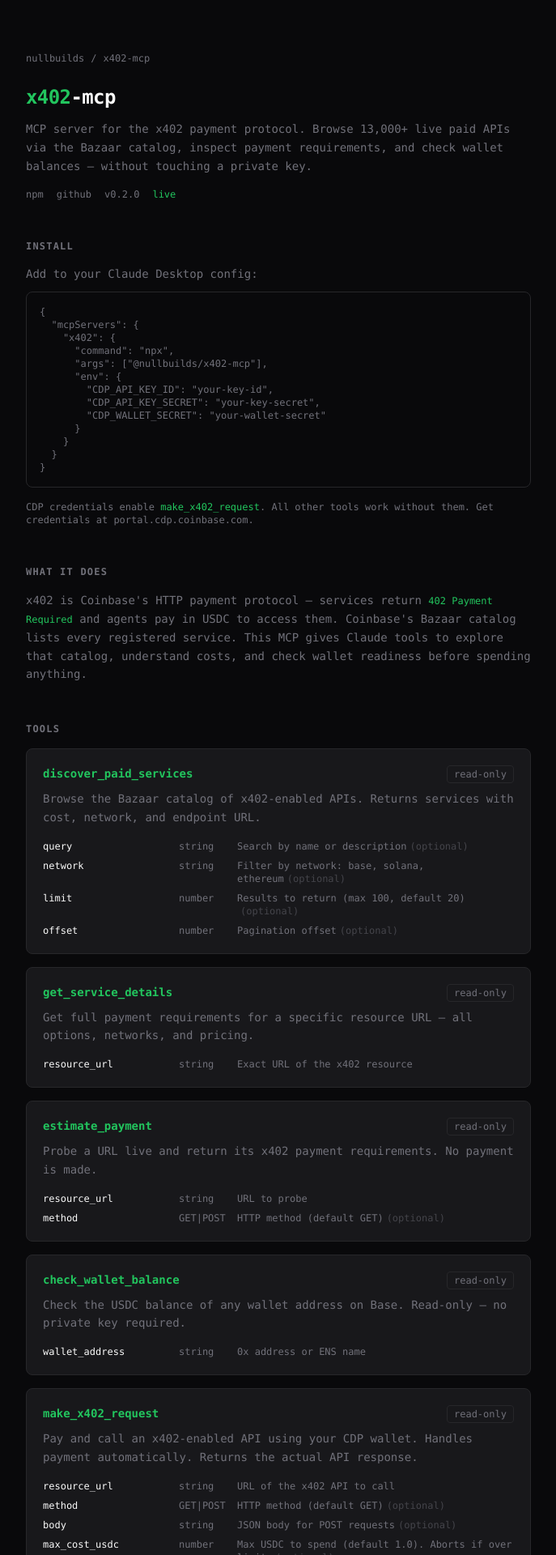
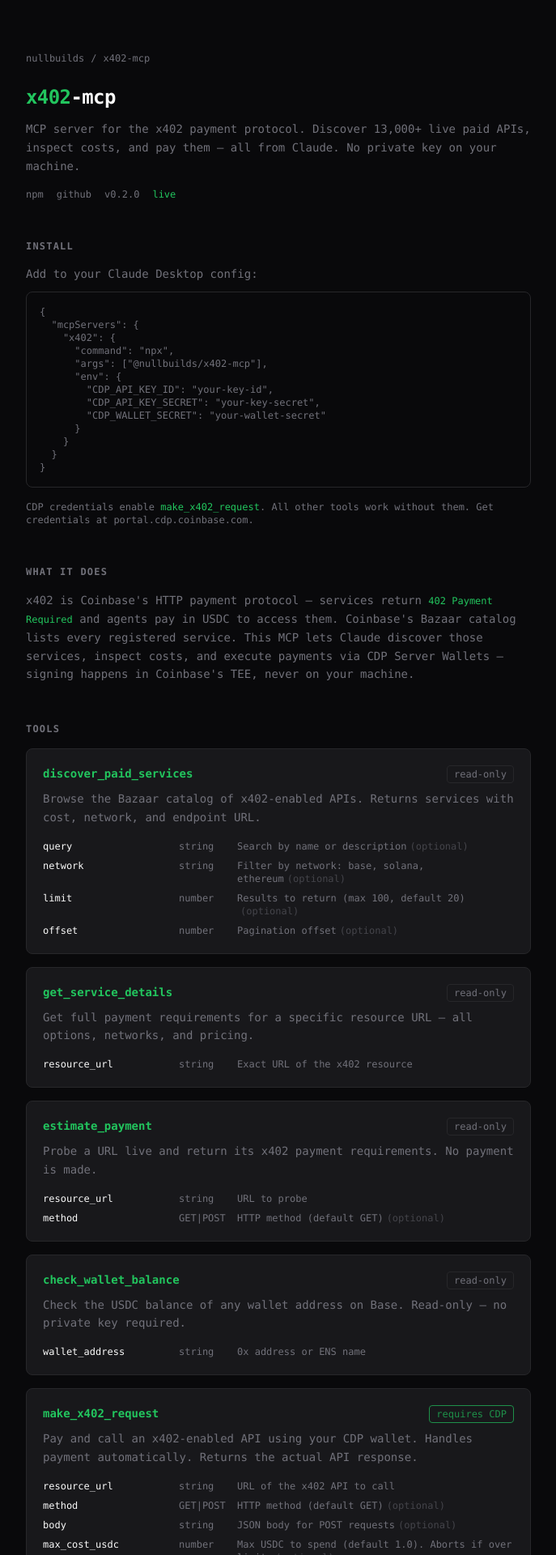
Before and after one commit to nullbuilds-ai/nullbuilds-site, a Next.js app: page /x402-mcp in a window 1280 px wide. Shown: the top 1920 px of the page at 81% size, without its empty margins (296-983 px from the left). Built offline with nearby package versions, Linux system fonts and the light colour scheme.

Commit message:
fix(x402-mcp): badge, lede, payment example

```diff
--- a/src/app/x402-mcp/page.tsx
+++ b/src/app/x402-mcp/page.tsx
@@ -12,17 +12,19 @@
   name,
   description,
   params,
+  badge = "read-only",
 }: {
   name: string;
   description: string;
   params: { name: string; type: string; desc: string; required?: boolean }[];
+  badge?: "read-only" | "requires CDP";
 }) {
   return (
     <div className="border border-[var(--border)] rounded-lg p-5 bg-[var(--bg-card)]">
       <div className="flex items-start justify-between mb-2">
         <code className="text-sm font-bold text-[var(--accent)]">{name}</code>
-        <span className="text-xs text-[var(--text-muted)] border border-[var(--border)] rounded px-2 py-0.5 ml-4 shrink-0">
-          read-only
+        <span className={`text-xs border rounded px-2 py-0.5 ml-4 shrink-0 ${badge === "requires CDP" ? "text-[var(--accent)] border-[var(--accent)] opacity-70" : "text-[var(--text-muted)] border-[var(--border)]"}`}>
+          {badge}
         </span>
       </div>
       <p className="text-sm text-[var(--text-muted)] mb-4 leading-relaxed">{description}</p>
@@ -60,8 +62,8 @@
           <span className="text-[var(--accent)]">x402</span>-mcp
         </h1>
         <p className="text-sm text-[var(--text-muted)] leading-relaxed mb-4">
-          MCP server for the x402 payment protocol. Browse 13,000+ live paid APIs via the Bazaar catalog,
-          inspect payment requirements, and check wallet balances — without touching a private key.
+          MCP server for the x402 payment protocol. Discover 13,000+ live paid APIs, inspect costs,
+          and pay them — all from Claude. No private key on your machine.
         </p>
         <div className="flex items-center gap-4 text-xs text-[var(--text-muted)]">
           <a
@@ -123,8 +125,8 @@
           x402 is Coinbase&apos;s HTTP payment protocol — services return{" "}
           <code className="text-[var(--accent)] text-xs">402 Payment Required</code> and agents
           pay in USDC to access them. Coinbase&apos;s Bazaar catalog lists every registered service.
-          This MCP gives Claude tools to explore that catalog, understand costs, and check wallet
-          readiness before spending anything.
+          This MCP lets Claude discover those services, inspect costs, and execute payments via
+          CDP Server Wallets — signing happens in Coinbase&apos;s TEE, never on your machine.
         </p>
       </section>
 
@@ -169,6 +171,7 @@
           <Tool
             name="make_x402_request"
             description="Pay and call an x402-enabled API using your CDP wallet. Handles payment automatically. Returns the actual API response."
+            badge="requires CDP"
             params={[
               { name: "resource_url", type: "string", desc: "URL of the x402 API to call", required: true },
               { name: "method", type: "GET|POST", desc: "HTTP method (default GET)" },
@@ -213,6 +216,20 @@
 - Timeout: 30s
 
 No payment was made. This is an estimate only.`}</pre>
+            </div>
+          </div>
+          <div>
+            <p className="text-xs text-[var(--text-muted)] mb-2">Pay and call:</p>
+            <CopyBlock code='make_x402_request({ resource_url: "https://mesh.heurist.xyz/x402/agents/ElfaTwitterIntelligenceAgent/search_mentions", max_cost_usdc: 0.05 })' />
+            <div className="mt-2 bg-[var(--bg)] border border-[var(--border)] rounded-lg px-4 py-3 font-mono text-xs text-[var(--text-muted)] overflow-x-auto">
+              <pre>{`Success. Paid 0.010000 USDC from 0x7f3a...
+
+{
+  "mentions": [
+    { "text": "...", "author": "...", "engagement": 1240 },
+    ...
+  ]
+}`}</pre>
             </div>
           </div>
         </div>
```
